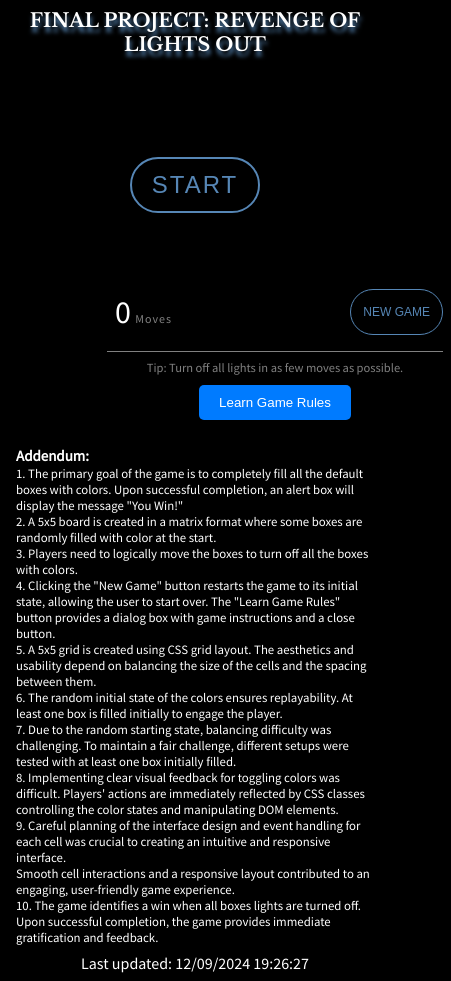
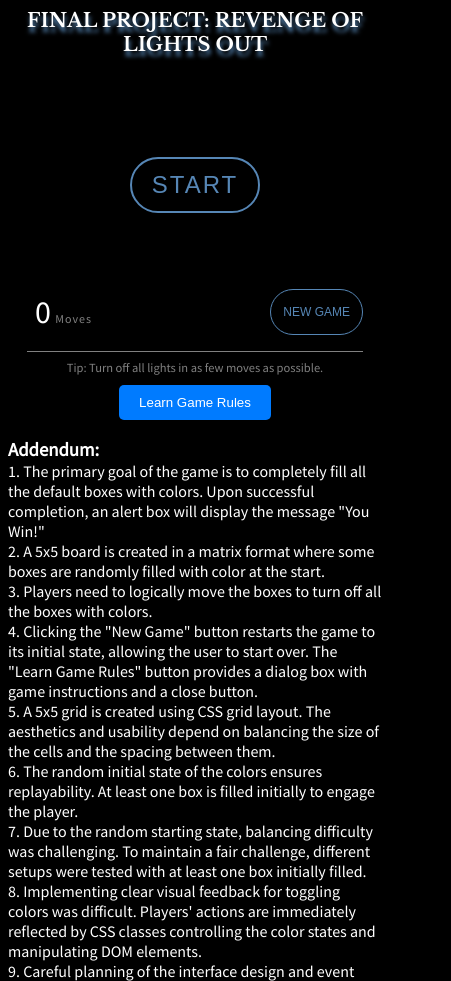
Before and after one commit to ArchanaKagithala/ITC505, a plain HTML site: page final/index.html in a window 390 px wide. Shown: the top 981 px of the page, 451 px wide, since content can reach past the window. Drawn offline with nearby package versions, Linux system fonts and the light colour scheme.

Commit message:
Update styles.css

```diff
--- a/final/styles.css
+++ b/final/styles.css
@@ -20,7 +20,7 @@ body {
 }
 
 h1 {
-    font-size: 2.5rem;
+    font-size: 5vw; /* Dynamic font size */
     text-shadow: 1px 5px 4px #5686b5;
     color: #ffffff;
     font-family: "Libre Baskerville", serif;
@@ -35,11 +35,15 @@ h1 {
 .game-container {
     width: 22rem;
     margin-top: 20px;
+    display: flex;
+    flex-direction: column;
+    align-items: center;
 }
 
 .game-container #game {
     height: 22rem;
     position: relative;
+    width: 100%;
 }
 
 .game-container #game #play,
@@ -48,11 +52,8 @@ h1 {
     position: absolute;
     height: 100%;
     width: 100%;
-    -webkit-box-pack: center;
-    -ms-flex-pack: center;
+    display: flex;
     justify-content: center;
-    -webkit-box-align: center;
-    -ms-flex-align: center;
     align-items: center;
 }
 
@@ -78,15 +79,10 @@ h1 {
 }
 
 .game-container #game #play {
-    display: -webkit-box;
-    display: -ms-flexbox;
     display: flex;
 }
 
 .game-container #game #win {
-    -webkit-box-orient: vertical;
-    -webkit-box-direction: normal;
-    -ms-flex-direction: column;
     flex-direction: column;
     display: none;
 }
@@ -100,7 +96,6 @@ h1 {
 
 .game-container #game #tiles {
     display: none;
-    -ms-flex-wrap: wrap;
     flex-wrap: wrap;
 }
 
@@ -121,7 +116,6 @@ h1 {
 
 .game-container #game #tiles .on {
     border: 2px solid #5686b5;
-    -webkit-box-shadow: inset 0 0 1rem #5686b5;
     box-shadow: inset 0 0 1rem #5686b5;
     -webkit-transition: all 150ms linear;
     transition: all 150ms linear;
@@ -135,13 +129,8 @@ h1 {
 .game-container .sidebar {
     width: 22rem;
     padding: .5rem;
-    display: -webkit-box;
-    display: -ms-flexbox;
     display: flex;
-    -ms-flex-wrap: wrap;
     flex-wrap: wrap;
-    -webkit-box-pack: justify;
-    -ms-flex-pack: justify;
     justify-content: space-between;
 }
 
@@ -253,8 +242,7 @@ h1 {
         height: 18rem;
     }
     h1 {
-        font-size: 2rem;
-        padding: 0 1rem;
+        font-size: 3vw; /* Dynamic font size */
         margin-bottom: 1.5rem;
     }
 }
@@ -270,12 +258,8 @@ h1 {
         height: 15rem;
     }
     h1 {
-        font-size: 1.5rem;
+        font-size: 4vw; /* Adjusted for smaller screen */
         margin-bottom: 1rem;
-    }
-    .addendum {
-        padding: 1rem;
-        font-size: 0.9rem;
     }
 }
 
@@ -290,16 +274,11 @@ h1 {
         height: 12rem;
     }
     h1 {
-        font-size: 1.2rem;
+        font-size: 5vw; /* Dynamic font size */
         margin-bottom: 0.8rem;
         word-wrap: break-word;
     }
-    .addendum {
-        padding: 0.5rem;
-        font-size: 0.8rem;
-    }
 }
-
 
 @keyframes fadeIn {
     from {
```
